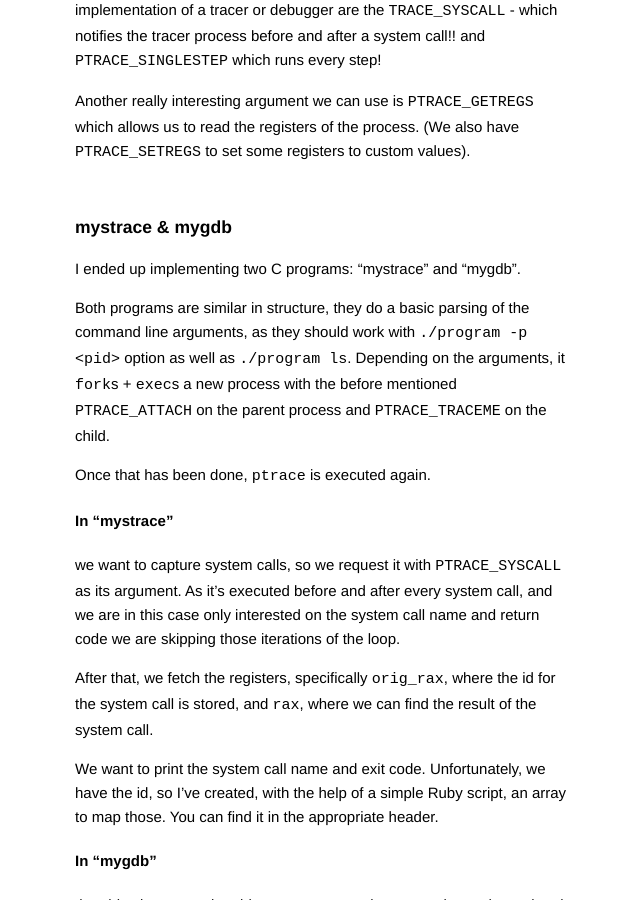
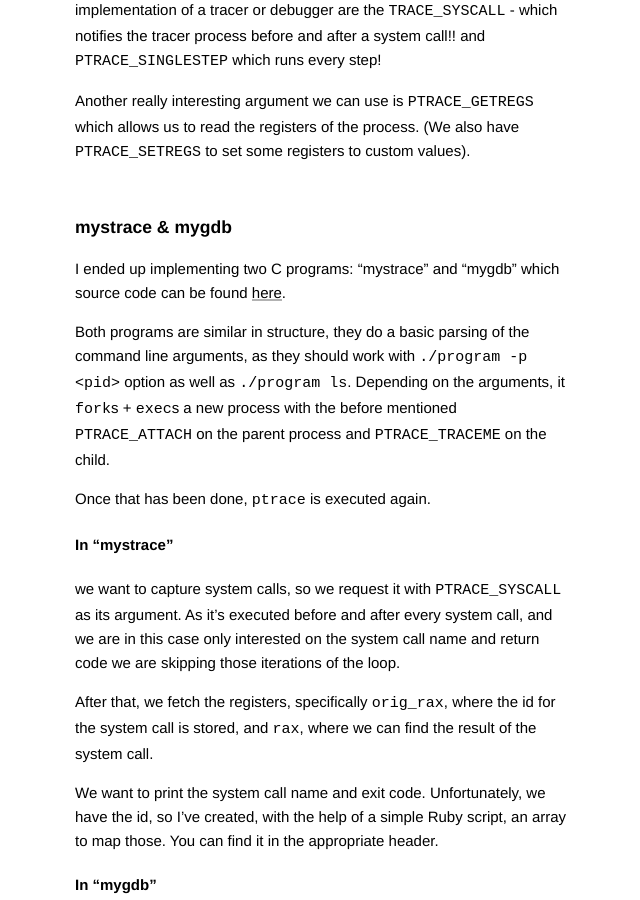
Before and after one commit to javierhonduco/blog, a Jekyll site: the page built from _posts/2016-12-10-write-a-strace-and-gdb.md, in a window 1280 px wide and 900 px high, scrolled down 712 px. Shown: the whole window, without its empty margins (315-955 px from the left). Built offline with Jekyll 4.4.1, drawn with Linux system fonts in a browser that asks for light colours; some of the changed text lies outside the part shown.

Commit message:
add source code url

```diff
--- a/_posts/2016-12-10-write-a-strace-and-gdb.md
+++ b/_posts/2016-12-10-write-a-strace-and-gdb.md
@@ -22,7 +22,7 @@ Among them, the 2 that are going to be really interesting for the implementation
 Another really interesting argument we can use is `PTRACE_GETREGS` which allows us to read the registers of the process. (We also have `PTRACE_SETREGS` to set some registers to custom values).
 
 ### mystrace & mygdb
-I ended up implementing two C programs: "mystrace" and "mygdb".
+I ended up implementing two C programs: "mystrace" and "mygdb" which source code can be found [here](https://github.com/javierhonduco/write-a-strace-and-gdb).
 
 Both programs are similar in structure, they do a basic parsing of the command line arguments, as they should work with `./program -p <pid>` option as well as `./program ls`.
 Depending on the arguments, it `fork`s + `exec`s a new process with the before mentioned `PTRACE_ATTACH` on the parent process and `PTRACE_TRACEME` on the child.
@@ -59,3 +59,4 @@ Hope you enjoyed it! :)
 * [Filippo Valsorda's Linux sycall table](https://filippo.io/linux-syscall-table/)
 * [strace source code](https://github.com/bnoordhuis/strace)
 * [GDB project page](https://www.sourceware.org/gdb/)
+* [the code of this post](https://github.com/javierhonduco/write-a-strace-and-gdb)
```
